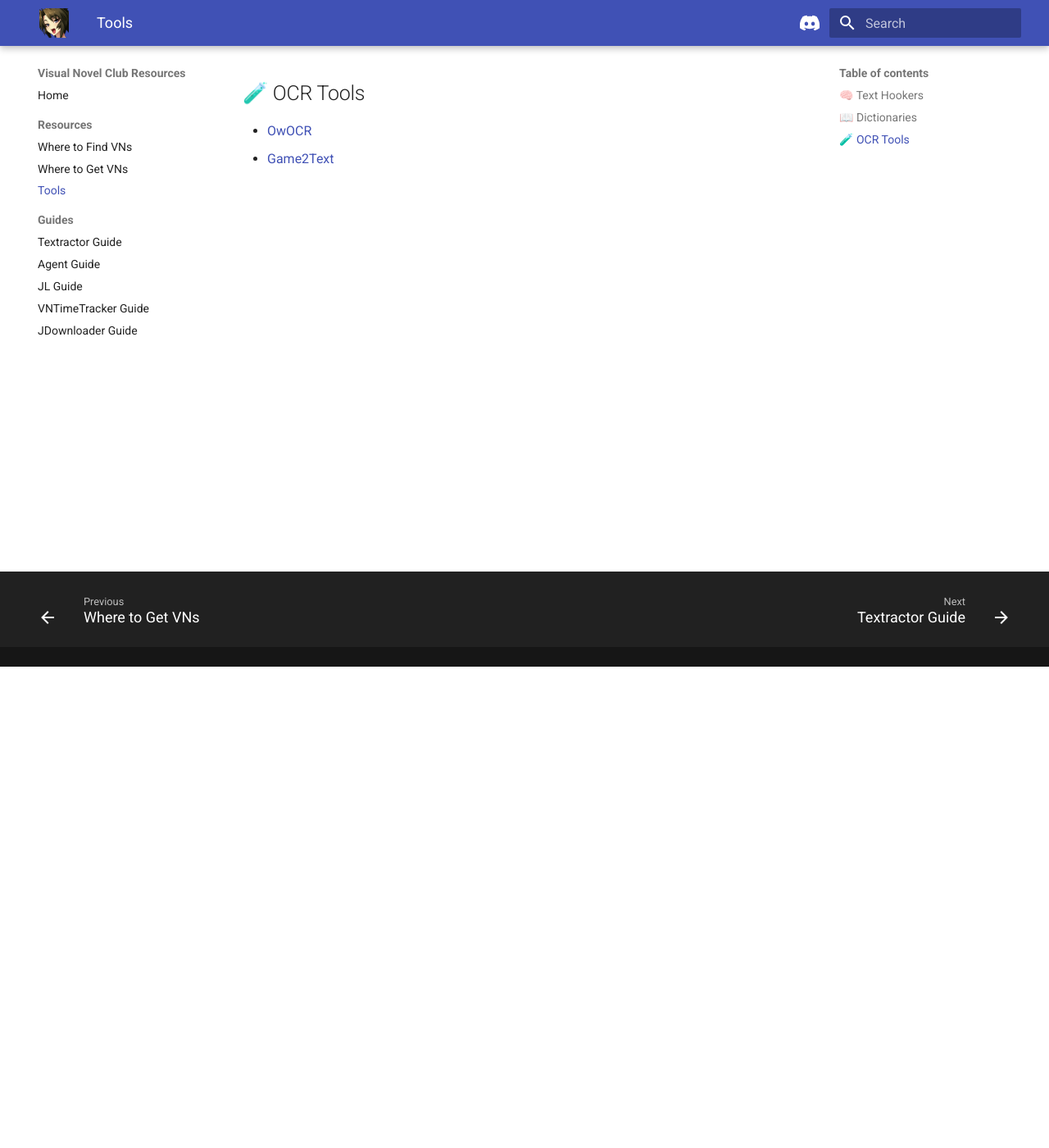
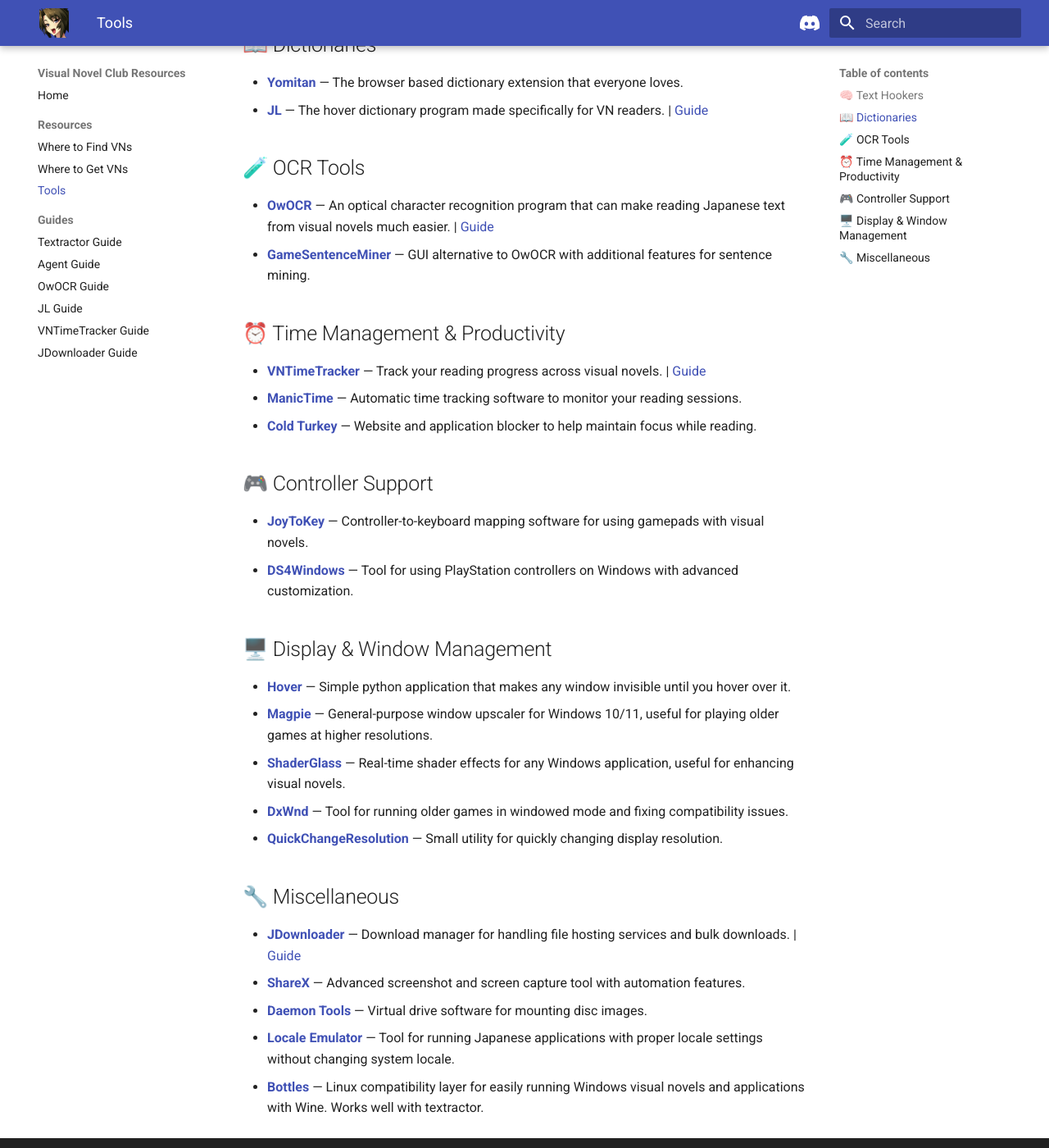
Before and after one commit to drinosaret/vn-club-resources, an MkDocs documentation site: the page built from docs/tools.md, in a window 1280 px wide and 1400 px high, scrolled down 587 px. Shown: the whole window at 82% size. Built offline with MkDocs 1.6.1 and Material for MkDocs 9.7.7, drawn with Linux system fonts in a browser that asks for light colours; some of the changed text lies outside the part shown.

Commit message:
Added OwOCR guide + tools update

```diff
--- a/docs/tools.md
+++ b/docs/tools.md
@@ -1,18 +1,47 @@
-# 🧰 Tools for Reading VNs
+# 🧰 Useful Tools
+
+Essential tools and utilities to enhance your visual novel reading experience, from text extraction to productivity improvements.
 
 ## 🧠 Text Hookers
 
-- [Textractor (Chenx211 Fork)](https://github.com/Chenx221/Textractor) — Modern fork of the classic texthooker. Best for most modern Windows VNs.
-- [Agent](https://github.com/0xDC00/agent) — Script-based texthooker used for cases where normal text-hookers won't work. Many scripts for emulated games (especially N#nt#n#o Sw#tc# games) are available.
-- [ITHVNR](https://drive.google.com/file/d/13aHF4uIXWn-3YML_k2YCDWhtGgn5-tnO/view) — Replaced by textractor, but supposedly may work better with certain older games.
-- [LunaTranslator](https://github.com/HIllya51/LunaTranslator) — More bloated than all of the other options, but may work when the others fail and does have legitimately useful features. Apparently controversial for stealing code from Agent and Textractor, but must be included as a more modern texthooker. You better turn off the MTL if you actually intend to learn anything.
+- **[Textractor (Chenx211 Fork)](https://github.com/Chenx221/Textractor)** — Modern fork of the classic texthooker. Best for most modern Windows VNs. | [Guide](textractor-guide.md)
+- **[Agent](https://github.com/0xDC00/agent)** — Script-based texthooker used for cases where normal text-hookers won't work. Many scripts for emulated games are available. | [Guide](agent-guide.md)
+- **[ITHVNR](https://drive.google.com/file/d/13aHF4uIXWn-3YML_k2YCDWhtGgn5-tnO/view)** — Replaced by textractor, but supposedly may work better with certain older games.
+- **[LunaTranslator](https://github.com/HIllya51/LunaTranslator)** — More bloated than all of the other options, but may work when the others fail and does have legitimately useful features. Apparently controversial for stealing code from Agent and Textractor, but must be included as a more modern texthooker. You better turn off the MTL if you actually intend to learn anything.
 
 ## 📖 Dictionaries
 
-- [Yomitan](https://yomitan.wiki/) — The browser based dictionary extension that everyone loves.
-- [JL](https://github.com/rampaa/JL) — The hover dictionary program made specifically for VN readers.
+- **[Yomitan](https://yomitan.wiki/)** — The browser based dictionary extension that everyone loves.
+- **[JL](https://github.com/rampaa/JL)** — The hover dictionary program made specifically for VN readers. | [Guide](jl-guide.md)
 
 ## 🧪 OCR Tools
 
-- [OwOCR](https://github.com/AuroraWright/owocr)
-- [Game2Text](https://game2text.com/)
+- **[OwOCR](https://github.com/AuroraWright/owocr)** — An optical character recognition program that can make reading Japanese text from visual novels much easier. | [Guide](owocr-guide.md)
+- **[GameSentenceMiner](https://github.com/bpwhelan/GameSentenceMiner)** — GUI alternative to OwOCR with additional features for sentence mining.
+
+## ⏰ Time Management & Productivity
+
+- **[VNTimeTracker](https://github.com/drinosaret/VNTimeTracker)** — Track your reading progress across visual novels. | [Guide](timetracker-guide.md)
+- **[ManicTime](https://manictime.com/)** — Automatic time tracking software to monitor your reading sessions.
+- **[Cold Turkey](https://getcoldturkey.com/)** — Website and application blocker to help maintain focus while reading.
+
+## 🎮 Controller Support
+
+- **[JoyToKey](https://joytokey.net/en/)** — Controller-to-keyboard mapping software for using gamepads with visual novels.
+- **[DS4Windows](https://ds4-windows.com/)** — Tool for using PlayStation controllers on Windows with advanced customization.
+
+## 🖥️ Display & Window Management
+
+- **[Hover](https://github.com/drinosaret/Hover)** — Simple python application that makes any window invisible until you hover over it.
+- **[Magpie](https://github.com/Blinue/Magpie)** — General-purpose window upscaler for Windows 10/11, useful for playing older games at higher resolutions.
+- **[ShaderGlass](https://github.com/mausimus/ShaderGlass)** — Real-time shader effects for any Windows application, useful for enhancing visual novels.
+- **[DxWnd](https://dxwnd.org/)** — Tool for running older games in windowed mode and fixing compatibility issues.
+- **[QuickChangeResolution](https://github.com/jackdp/Quick-Change-Resolution)** — Small utility for quickly changing display resolution.
+
+## 🔧 Miscellaneous
+
+- **[JDownloader](https://jdownloader.org/download/index)** — Download manager for handling file hosting services and bulk downloads. | [Guide](jdownloader-guide.md)
+- **[ShareX](https://getsharex.com/)** — Advanced screenshot and screen capture tool with automation features.
+- **[Daemon Tools](https://www.daemon-tools.cc/jpn/home)** — Virtual drive software for mounting disc images.
+- **[Locale Emulator](https://xupefei.github.io/Locale-Emulator/)** — Tool for running Japanese applications with proper locale settings without changing system locale.
+- **[Bottles](https://usebottles.com/)** — Linux compatibility layer for easily running Windows visual novels and applications with Wine. Works well with textractor.
--- a/mkdocs.yml
+++ b/mkdocs.yml
@@ -36,6 +36,7 @@
   - Guides:
       - Textractor Guide: textractor-guide.md
       - Agent Guide: agent-guide.md
+      - OwOCR Guide: owocr-guide.md
       - JL Guide: jl-guide.md
       - VNTimeTracker Guide: timetracker-guide.md
       - JDownloader Guide: jdownloader-guide.md
```
Also changed, not shown: docs/owocr-guide.md (added, +137 -0 lines), docs/sources.md (+3 -0 lines), docs/assets/owocr1.png (added), docs/assets/owocr2.png (added), docs/assets/owocr3.png (added), docs/assets/owocr4.png (added).
